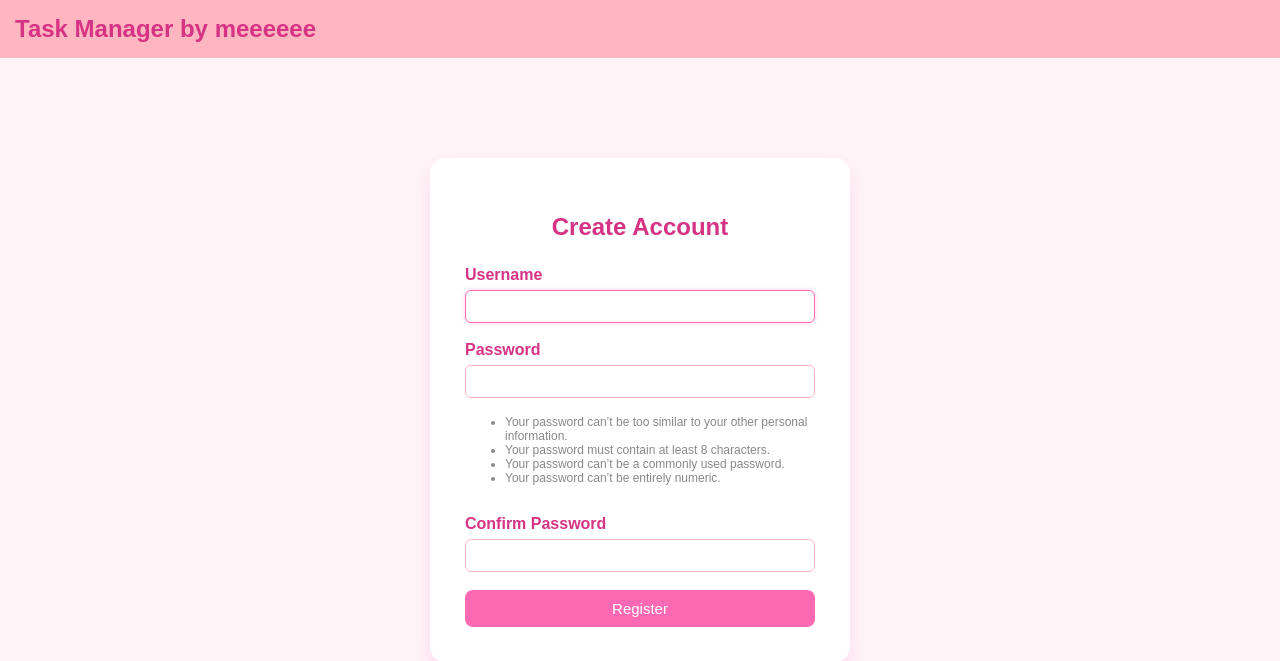
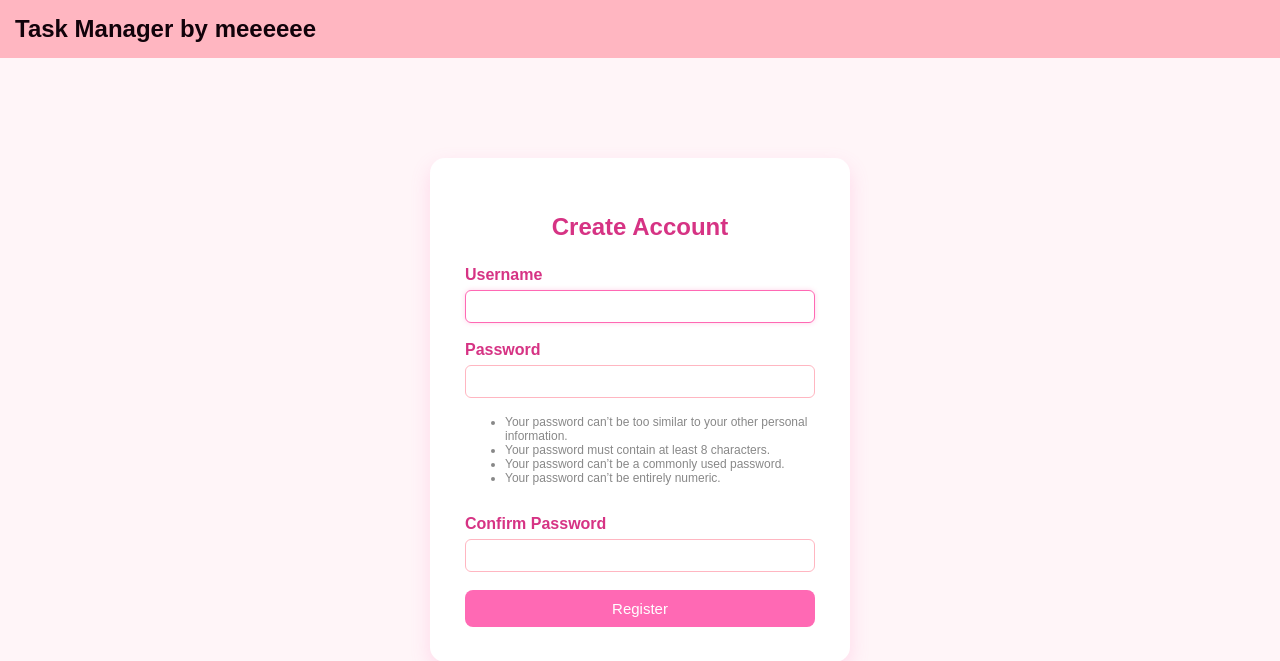
Before and after one commit to wiut00015541/DSCC_15541, a Django app: page /register/ in a window 1280 px wide. Shown: the top 661 px of the page. Run offline with Django 5.2, Linux system fonts and the light colour scheme.

Commit message:
trial push

```diff
--- a/tasks/static/css/style.css
+++ b/tasks/static/css/style.css
@@ -23,7 +23,7 @@ body {
 }
 
 h1, h2 {
-    color: #d63384;
+    color: #11020a;
 }
 
 .btn {
```
